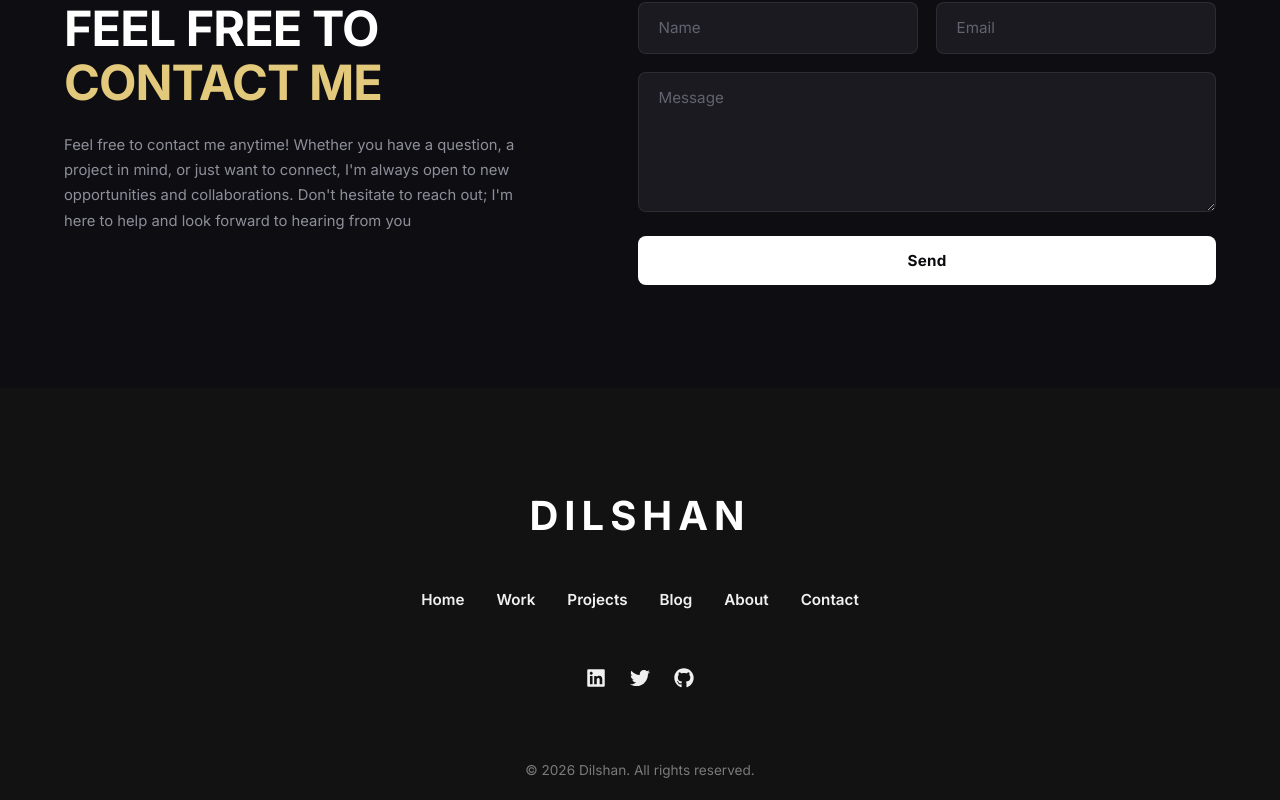
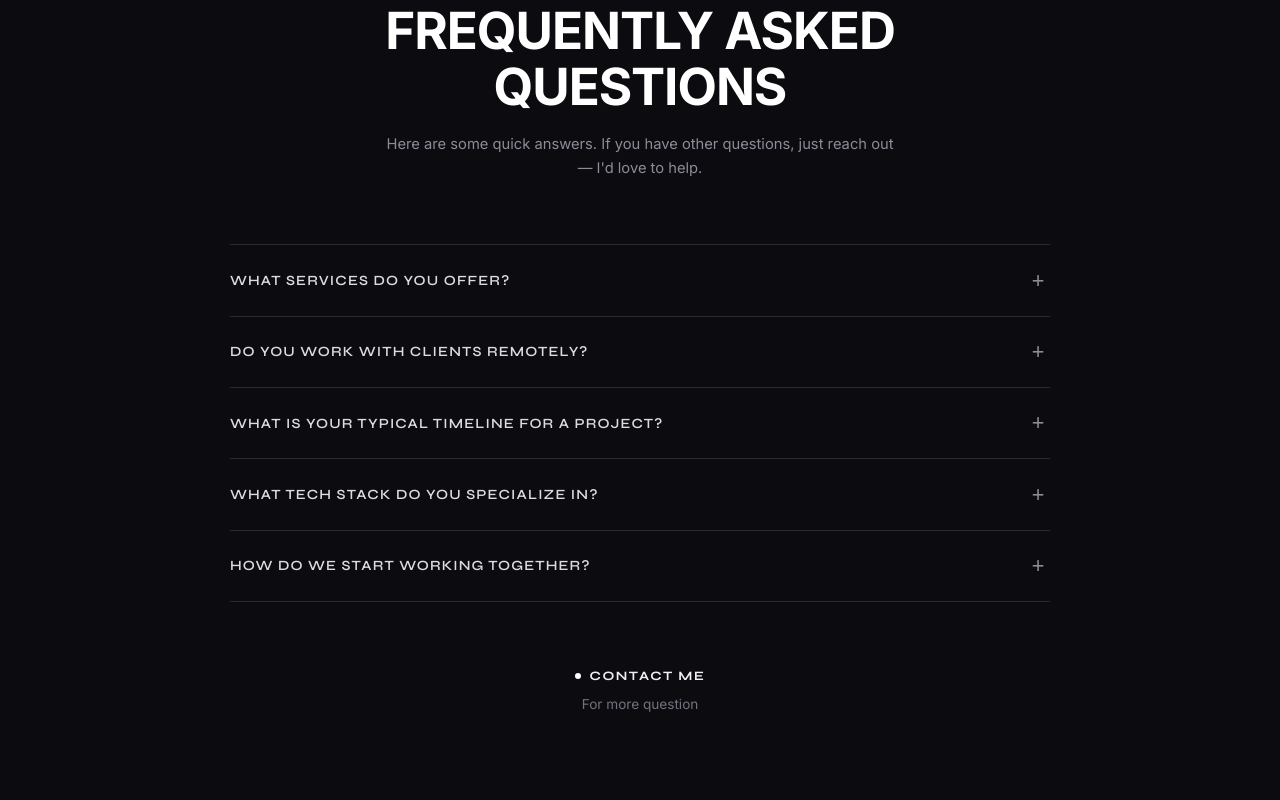
Before and after one commit to dilshandevxx/dilshan-personal-portfolio, a Next.js app: page / in a window 1280 px wide. Shown: the part 4220-5020 px from the top of the page. Built offline with nearby package versions, Linux system fonts and the light colour scheme; a web font is replaced by a local one.

Commit message:
feat(cover): add FAQ accordion section matching reference

```diff
--- a/src/app/page.tsx
+++ b/src/app/page.tsx
@@ -1,6 +1,7 @@
 import Header from "@/components/cover/Header";
 import HeroMinimal from "@/components/cover/sections/HeroMinimal";
 import SelectedWork from "@/components/cover/sections/SelectedWork";
+import FAQ from "@/components/cover/sections/FAQ";
 import Contact from "@/components/cover/sections/Contact";
 import Footer from "@/components/cover/Footer";
 import { Metadata } from "next";
@@ -23,6 +24,7 @@ export default function Home() {
       <main>
         <HeroMinimal />
         <SelectedWork />
+        <FAQ />
         <Contact />
       </main>
       <Footer />
--- /dev/null
+++ b/src/components/cover/sections/FAQ.module.css
@@ -0,0 +1,173 @@
+/* ==========================================================================
+   FAQ SECTION (FREQUENTLY ASKED QUESTIONS)
+   Centered display header, clean accordion with thin divider lines
+   ========================================================================== */
+
+.faqSection {
+  position: relative;
+  width: 100%;
+  padding-top: clamp(4.5rem, 8vw, 7rem);
+  padding-bottom: clamp(5rem, 8vw, 7.5rem);
+  padding-left: var(--container-padding, clamp(1.5rem, 5vw, 4rem));
+  padding-right: var(--container-padding, clamp(1.5rem, 5vw, 4rem));
+  background-color: #0c0c10;
+  border-top: 1px solid rgba(255, 255, 255, 0.05);
+}
+
+.container {
+  max-width: 820px;
+  margin: 0 auto;
+  display: flex;
+  flex-direction: column;
+  align-items: center;
+}
+
+/* Header */
+.header {
+  text-align: center;
+  margin-bottom: clamp(2.5rem, 5vw, 4rem);
+  display: flex;
+  flex-direction: column;
+  align-items: center;
+}
+
+.title {
+  font-family: var(--font-display, 'Syne', sans-serif);
+  font-size: clamp(2rem, 4vw, 3.4rem);
+  font-weight: 500;
+  line-height: 1.15;
+  letter-spacing: 0.04em;
+  color: #ffffff;
+  text-transform: uppercase;
+  margin: 0;
+}
+
+.subtitle {
+  font-family: var(--font-body), 'Inter', -apple-system, sans-serif;
+  font-size: clamp(0.92rem, 1.05vw, 1rem);
+  line-height: 1.6;
+  color: #8c8c98;
+  max-width: 520px;
+  margin-top: 1.15rem;
+  font-weight: 400;
+}
+
+/* Accordion List */
+.accordionList {
+  width: 100%;
+  display: flex;
+  flex-direction: column;
+}
+
+.accordionItem {
+  border-top: 1px solid rgba(255, 255, 255, 0.12);
+  transition: border-color 0.25s ease;
+}
+
+.accordionItem:last-child {
+  border-bottom: 1px solid rgba(255, 255, 255, 0.12);
+}
+
+.accordionTrigger {
+  width: 100%;
+  background: none;
+  border: none;
+  padding: 1.45rem 0;
+  display: flex;
+  justify-content: space-between;
+  align-items: center;
+  gap: 1.5rem;
+  cursor: pointer;
+  text-align: left;
+  transition: opacity 0.2s ease;
+}
+
+.accordionTrigger:hover .questionText {
+  color: #ffffff;
+}
+
+.questionText {
+  font-family: var(--font-display, 'Syne', sans-serif);
+  font-size: clamp(0.85rem, 1.1vw, 0.95rem);
+  font-weight: 600;
+  letter-spacing: 0.08em;
+  text-transform: uppercase;
+  color: #dcdcde;
+  transition: color 0.2s ease;
+}
+
+.iconWrapper {
+  display: inline-flex;
+  align-items: center;
+  justify-content: center;
+  width: 24px;
+  height: 24px;
+  flex-shrink: 0;
+  color: #8e8e99;
+  font-size: 1.35rem;
+  font-weight: 300;
+  line-height: 1;
+  transition: transform 0.3s cubic-bezier(0.16, 1, 0.3, 1), color 0.2s ease;
+}
+
+.iconOpen {
+  transform: rotate(45deg);
+  color: #ffffff;
+}
+
+/* Accordion Answer Content */
+.answerWrapper {
+  overflow: hidden;
+}
+
+.answerContent {
+  padding-bottom: 1.5rem;
+  font-family: var(--font-body), 'Inter', -apple-system, sans-serif;
+  font-size: clamp(0.92rem, 1vw, 0.98rem);
+  line-height: 1.68;
+  color: #92929e;
+}
+
+/* Bottom Contact Callout */
+.bottomCallout {
+  margin-top: clamp(2.5rem, 5vw, 4rem);
+  display: flex;
+  flex-direction: column;
+  align-items: center;
+  gap: 0.45rem;
+  text-align: center;
+}
+
+.contactLink {
+  display: inline-flex;
+  align-items: center;
+  gap: 0.55rem;
+  font-family: var(--font-display, 'Syne', sans-serif);
+  font-size: 0.8rem;
+  font-weight: 700;
+  letter-spacing: 0.12em;
+  text-transform: uppercase;
+  color: #f0f0f4;
+  text-decoration: none;
+  transition: color 0.2s ease, transform 0.2s ease;
+}
+
+.contactLink:hover {
+  color: #e2c97c;
+  transform: translateY(-1px);
+}
+
+.dot {
+  width: 6px;
+  height: 6px;
+  border-radius: 50%;
+  background-color: #ffffff;
+  display: inline-block;
+}
+
+.subtext {
+  font-family: var(--font-body), 'Inter', sans-serif;
+  font-size: 0.85rem;
+  color: #72727e;
+  margin: 0;
+}
--- /dev/null
+++ b/src/components/cover/sections/FAQ.tsx
@@ -0,0 +1,122 @@
+"use client";
+
+import { useState } from "react";
+import Link from "next/link";
+import { motion, AnimatePresence } from "framer-motion";
+import styles from "./FAQ.module.css";
+
+interface FAQItem {
+  question: string;
+  answer: string;
+}
+
+const FAQS: FAQItem[] = [
+  {
+    question: "WHAT SERVICES DO YOU OFFER?",
+    answer:
+      "I specialize in full-stack web development, frontend architecture, and design systems. From building performant Next.js applications to crafting intuitive user experiences and resilient backend integrations.",
+  },
+  {
+    question: "DO YOU WORK WITH CLIENTS REMOTELY?",
+    answer:
+      "Yes, I collaborate with teams and clients worldwide. I work smoothly across different time zones, maintaining transparent communication through Slack, GitHub, and scheduled async updates.",
+  },
+  {
+    question: "WHAT IS YOUR TYPICAL TIMELINE FOR A PROJECT?",
+    answer:
+      "Timelines depend on project scope and complexity. Small to medium web applications or portfolio websites typically take 2–4 weeks, while larger end-to-end platforms may take 6–8 weeks with weekly milestone deliverables.",
+  },
+  {
+    question: "WHAT TECH STACK DO YOU SPECIALIZE IN?",
+    answer:
+      "My core stack includes TypeScript, Next.js, React, Node.js, Go, PostgreSQL, and modern styling solutions. I also have deep experience building responsive interfaces with Framer Motion and scalable cloud architectures.",
+  },
+  {
+    question: "HOW DO WE START WORKING TOGETHER?",
+    answer:
+      "You can reach out via the contact form below or email me directly at dilshan.devxx@gmail.com. We'll discuss your goals, scope, and timeline to see if we're a great fit before jumping into a proposal.",
+  },
+];
+
+export default function FAQ() {
+  const [openIndex, setOpenIndex] = useState<number | null>(null);
+
+  const toggleItem = (index: number) => {
+    setOpenIndex((prev) => (prev === index ? null : index));
+  };
+
+  return (
+    <section className={styles.faqSection} id="faq">
+      <div className={styles.container}>
+        {/* Header */}
+        <motion.div
+          className={styles.header}
+          initial={{ opacity: 0, y: 24 }}
+          whileInView={{ opacity: 1, y: 0 }}
+          viewport={{ once: true, margin: "-80px" }}
+          transition={{ duration: 0.6, ease: [0.16, 1, 0.3, 1] }}
+        >
+          <h2 className={styles.title}>
+            FREQUENTLY ASKED<br />QUESTIONS
+          </h2>
+          <p className={styles.subtitle}>
+            Here are some quick answers. If you have other questions, just reach out — I&apos;d love to help.
+          </p>
+        </motion.div>
+
+        {/* Accordion List */}
+        <div className={styles.accordionList}>
+          {FAQS.map((faq, index) => {
+            const isOpen = openIndex === index;
+            return (
+              <div key={index} className={styles.accordionItem}>
+                <button
+                  type="button"
+                  className={styles.accordionTrigger}
+                  onClick={() => toggleItem(index)}
+                  aria-expanded={isOpen}
+                >
+                  <span className={styles.questionText}>{faq.question}</span>
+                  <span className={`${styles.iconWrapper} ${isOpen ? styles.iconOpen : ""}`}>
+                    +
+                  </span>
+                </button>
+
+                <AnimatePresence initial={false}>
+                  {isOpen && (
+                    <motion.div
+                      className={styles.answerWrapper}
+                      initial={{ height: 0, opacity: 0 }}
+                      animate={{ height: "auto", opacity: 1 }}
+                      exit={{ height: 0, opacity: 0 }}
+                      transition={{ duration: 0.35, ease: [0.16, 1, 0.3, 1] }}
+                    >
+                      <div className={styles.answerContent}>
+                        {faq.answer}
+                      </div>
+                    </motion.div>
+                  )}
+                </AnimatePresence>
+              </div>
+            );
+          })}
+        </div>
+
+        {/* Bottom Callout */}
+        <motion.div
+          className={styles.bottomCallout}
+          initial={{ opacity: 0, y: 16 }}
+          whileInView={{ opacity: 1, y: 0 }}
+          viewport={{ once: true }}
+          transition={{ duration: 0.6, delay: 0.2 }}
+        >
+          <Link href="#contact" className={styles.contactLink}>
+            <span className={styles.dot} />
+            CONTACT ME
+          </Link>
+          <p className={styles.subtext}>For more question</p>
+        </motion.div>
+      </div>
+    </section>
+  );
+}
```
